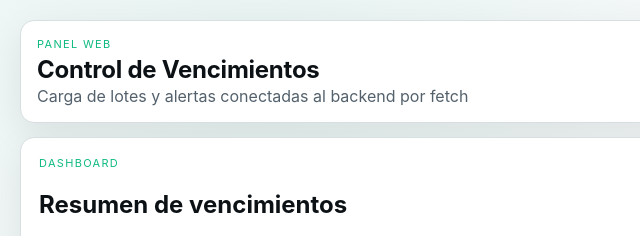
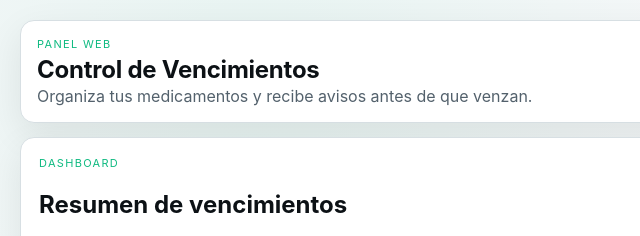
Before and after one commit to roprogramer91/CONDEV, a plain HTML site: page front/index.html in a window 1280 px wide. Shown: the top 236 px of the page, 0-640 px from the left. Drawn offline with Linux system fonts and the light colour scheme; no server answers.

```diff
--- a/front/index.html
+++ b/front/index.html
@@ -11,7 +11,7 @@
     <div class="branding">
       <p class="eyebrow">Panel web</p>
       <h1>Control de Vencimientos</h1>
-      <p class="subhead">Carga de lotes y alertas conectadas al backend por fetch</p>
+      <p class="subhead">Organiza tus medicamentos y recibe avisos antes de que venzan.</p>
     </div>
     <div class="header-actions">
       <div class="tabs">
```
